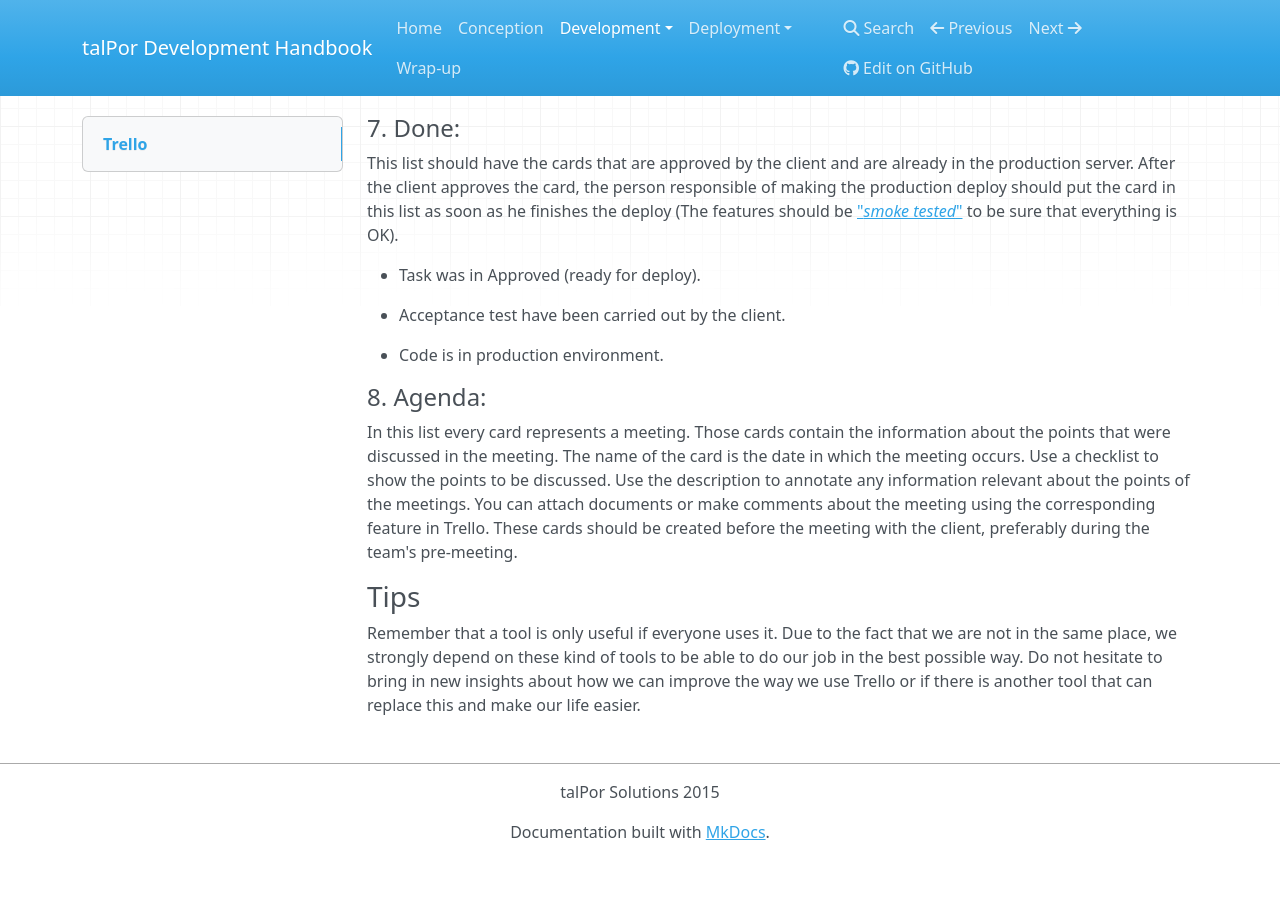
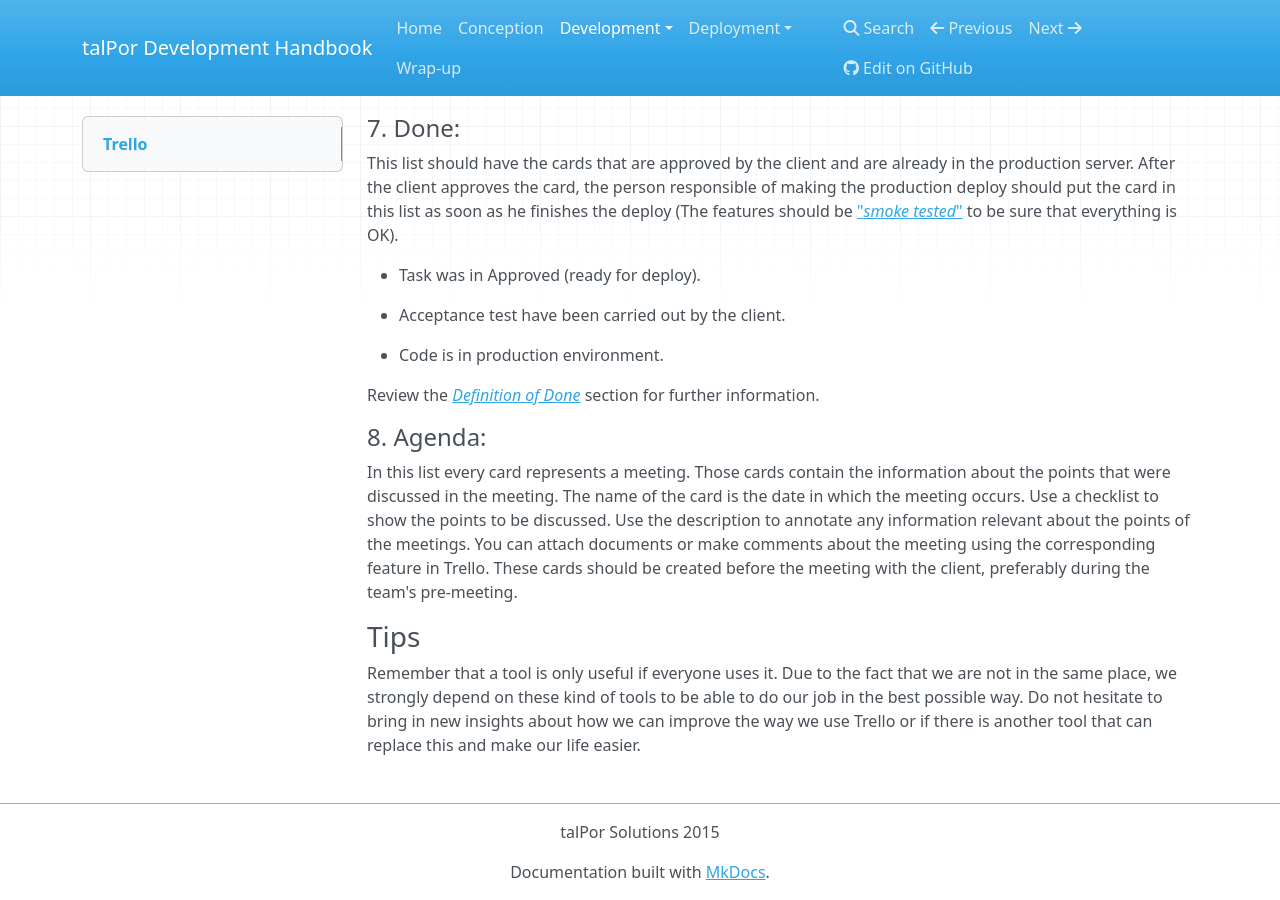
Before and after one commit to talpor/talpor-dev-handbook, an MkDocs documentation site: the page built from docs/development/methodology/trello.md, in a window 1280 px wide and 900 px high, scrolled down 2226 px. Built offline with MkDocs 1.6.1, drawn with Linux system fonts in a browser that asks for light colours; nearby versions of some CDN libraries; old or Windows-style settings are respelled for this version of MkDocs; before the commit the page ends 3086 px from its top, so only the background shows below that.

Commit message:
Added link to definition of Done in trello section.

```diff
--- a/docs/development/methodology/trello.md
+++ b/docs/development/methodology/trello.md
@@ -150,6 +150,9 @@ to be sure that everything is OK).
 
 - Code is in production environment.
 
+Review the [*Definition of Done*](/development/methodology/done/) section
+for further information.
+
 #### 8. **Agenda:**
 
 In this list every card represents a meeting. Those cards contain the
```
